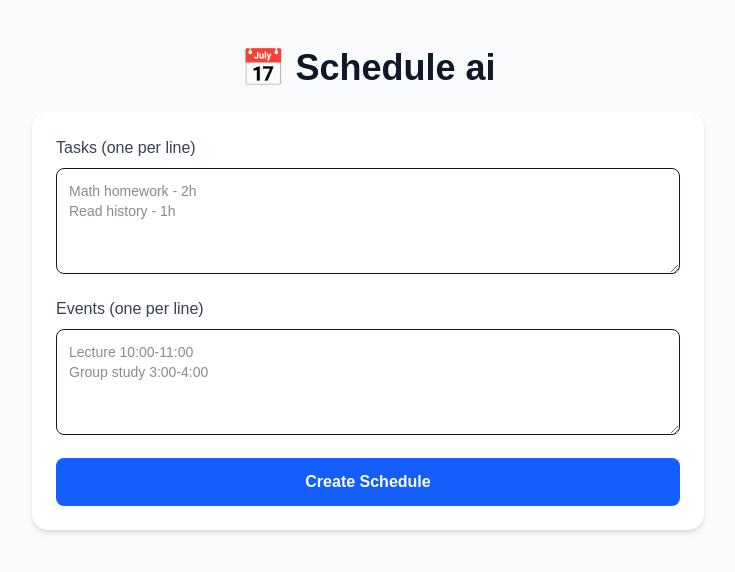
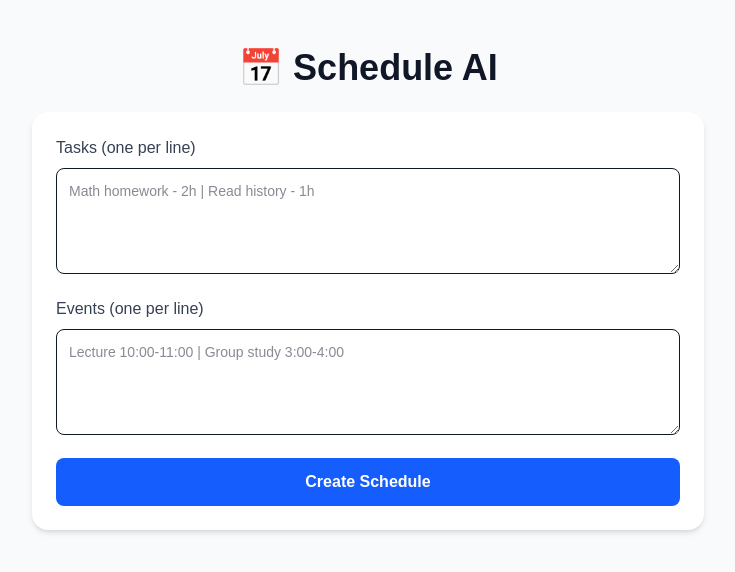
Before and after one commit to CatherineChiu809/scheduleai, a Next.js app: page / in a window 1280 px wide. Shown: the top 572 px of the page, without its empty margins (272-1007 px from the left). Built offline with nearby package versions, Linux system fonts and the light colour scheme.

Commit message:
testing with groq

```diff
--- a/app/api/schedule/route.js
+++ b/app/api/schedule/route.js
@@ -1,43 +1,40 @@
-import OpenAI from "openai";
+import { OpenAI } from "openai";
 
 const client = new OpenAI({
-  apiKey: process.env.OPENAI_API_KEY,
+  apiKey: process.env.GROQ_API_KEY, // set this in your .env
+  baseURL: "https://api.groq.com/openai/v1", // Groq uses OpenAI-compatible API
 });
 
 export async function POST(req) {
   try {
     const body = await req.json();
-    const { tasks, events } = body;
-
-    if (!tasks || !events) {
-      return new Response(
-        JSON.stringify({ error: "Tasks and events are required." }),
-        { status: 400 }
-      );
-    }
+    const { tasks = [], events = [] } = body;
 
     const completion = await client.chat.completions.create({
-      model: "gpt-3.5-turbo",
+      model: "llama3-70b-8192", // free Groq model
       messages: [
-        { role: "system", content: "You are a study planner assistant." },
+        {
+          role: "system",
+          content: "You are a helpful AI that creates study schedules.",
+        },
         {
           role: "user",
-          content: `Tasks: ${JSON.stringify(tasks)} | Events: ${JSON.stringify(events)}`,
+          content: `Here are my tasks: ${tasks.join(", ")}.
+                    Here are my events: ${events.join(", ")}.
+                    Please create a structured study schedule for me.`,
         },
       ],
     });
 
-    const schedule = completion.choices[0].message.content;
-
-    return new Response(JSON.stringify({ schedule }), {
-      status: 200,
-      headers: { "Content-Type": "application/json" },
-    });
+    return new Response(
+      JSON.stringify({ schedule: completion.choices[0].message.content }),
+      { headers: { "Content-Type": "application/json" } }
+    );
   } catch (err) {
-    console.error("API error:", err);
+    console.error("Error in /api/schedule:", err);
     return new Response(
       JSON.stringify({ error: "Failed to generate schedule" }),
-      { status: 500 }
+      { status: 500, headers: { "Content-Type": "application/json" } }
     );
   }
 }
--- a/app/page.tsx
+++ b/app/page.tsx
@@ -1,13 +1,19 @@
 "use client";
 
-import { useState } from "react";
+import { useEffect, useState } from "react";
 
 export default function Page() {
-  const [tasks, setTasks] = useState<string>("");
-  const [events, setEvents] = useState<string>("");
-  const [loading, setLoading] = useState<boolean>(false);
+  const [mounted, setMounted] = useState(false);
+  const [tasks, setTasks] = useState("");
+  const [events, setEvents] = useState("");
+  const [loading, setLoading] = useState(false);
   const [schedule, setSchedule] = useState<string | null>(null);
   const [error, setError] = useState<string | null>(null);
+
+  // Prevent hydration mismatch
+  useEffect(() => {
+    setMounted(true);
+  }, []);
 
   async function handleSubmit(e: React.FormEvent<HTMLFormElement>) {
     e.preventDefault();
@@ -48,9 +54,14 @@ export default function Page() {
     }
   }
 
+  // Don’t render until client mounts
+  if (!mounted) {
+    return null;
+  }
+
   return (
     <main className="min-h-screen bg-gray-50 flex flex-col items-center justify-start py-12 px-4">
-      <h1 className="text-4xl font-bold mb-6 text-gray-900">📅 Schedule ai</h1>
+      <h1 className="text-4xl font-bold mb-6 text-gray-900">📅 Schedule AI</h1>
 
       <form
         onSubmit={handleSubmit}
@@ -63,7 +74,7 @@ export default function Page() {
           <textarea
             value={tasks}
             onChange={(e) => setTasks(e.target.value)}
-            placeholder={`Math homework - 2h\nRead history - 1h`}
+            placeholder="Math homework - 2h | Read history - 1h"
             className="w-full border rounded-lg p-3 text-sm text-gray-900"
             rows={4}
           />
@@ -76,7 +87,7 @@ export default function Page() {
           <textarea
             value={events}
             onChange={(e) => setEvents(e.target.value)}
-            placeholder={`Lecture 10:00-11:00\nGroup study 3:00-4:00`}
+            placeholder="Lecture 10:00-11:00 | Group study 3:00-4:00"
             className="w-full border rounded-lg p-3 text-sm text-gray-900"
             rows={4}
           />
```
